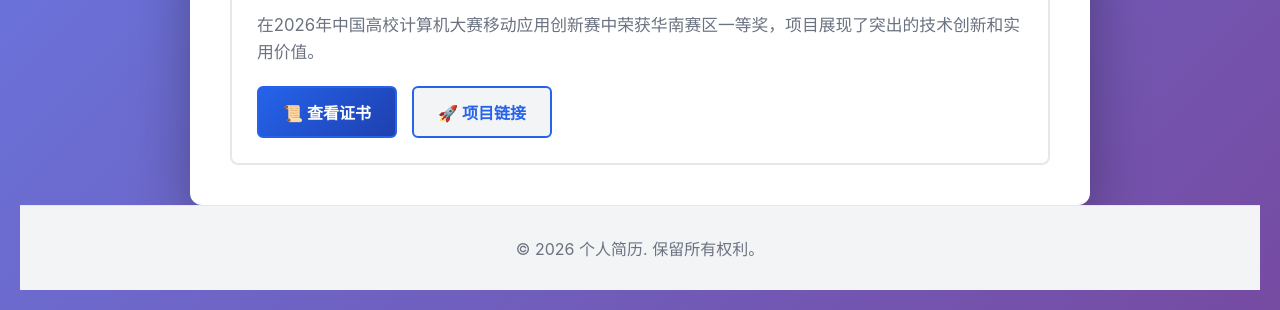
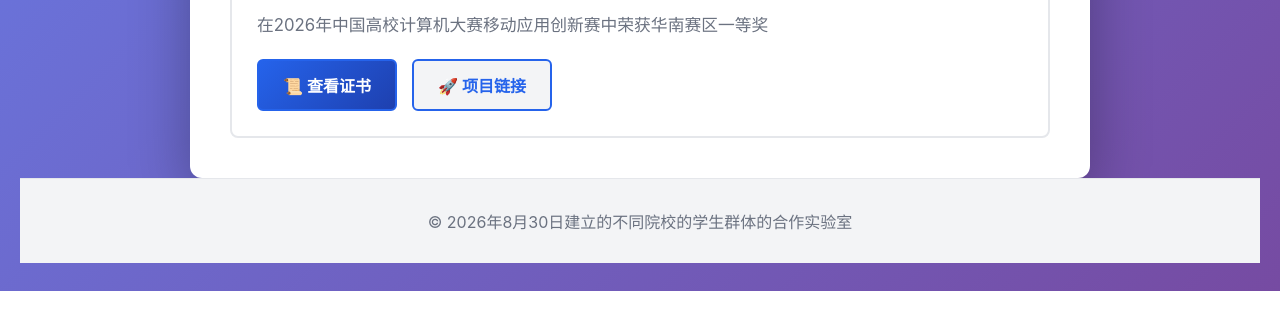
Before and after one commit to WenxuanMa324/resume, a plain HTML site: page index.html in a window 1280 px wide. Shown: the part 509-819 px from the top of the page. Drawn offline with Linux system fonts and the light colour scheme.

Commit message:
Update index.html

```diff
--- a/index.html
+++ b/index.html
@@ -143,6 +143,7 @@
             border-color: var(--primary-color);
             box-shadow: 0 8px 16px rgba(37, 99, 235, 0.1);
         }
+
 
         .item-header {
             display: flex;
@@ -336,7 +337,7 @@
                     </div>
                     <div class="item-details">
                         <p class="item-description">
-                            在2026年中国高校计算机大赛移动应用创新赛中荣获华南赛区一等奖，项目展现了突出的技术创新和实用价值。
+                            在2026年中国高校计算机大赛移动应用创新赛中荣获华南赛区一等奖
                         </p>
                         <div class="item-links">
                             <a href="https://share.weiyun.com/xLiyH4Ko" target="_blank" class="link-button certificate-btn">
@@ -381,7 +382,7 @@
                     </div>
                     <div class="item-details">
                         <p class="item-description">
-                            已获得4项软件著作权授权，涵盖多个应用领域和技术方向。
+                            已获得4项软件著作权授权。
                         </p>
                         <p class="status-note">✅ 已授权</p>
                     </div>
@@ -391,7 +392,7 @@
     </div>
 
     <footer>
-        <p>&copy; 2026 个人简历. 保留所有权利。</p>
+        <p>&copy; 2026年8月30日建立的不同院校的学生群体的合作实验室</p>
     </footer>
 
     <script>
```
